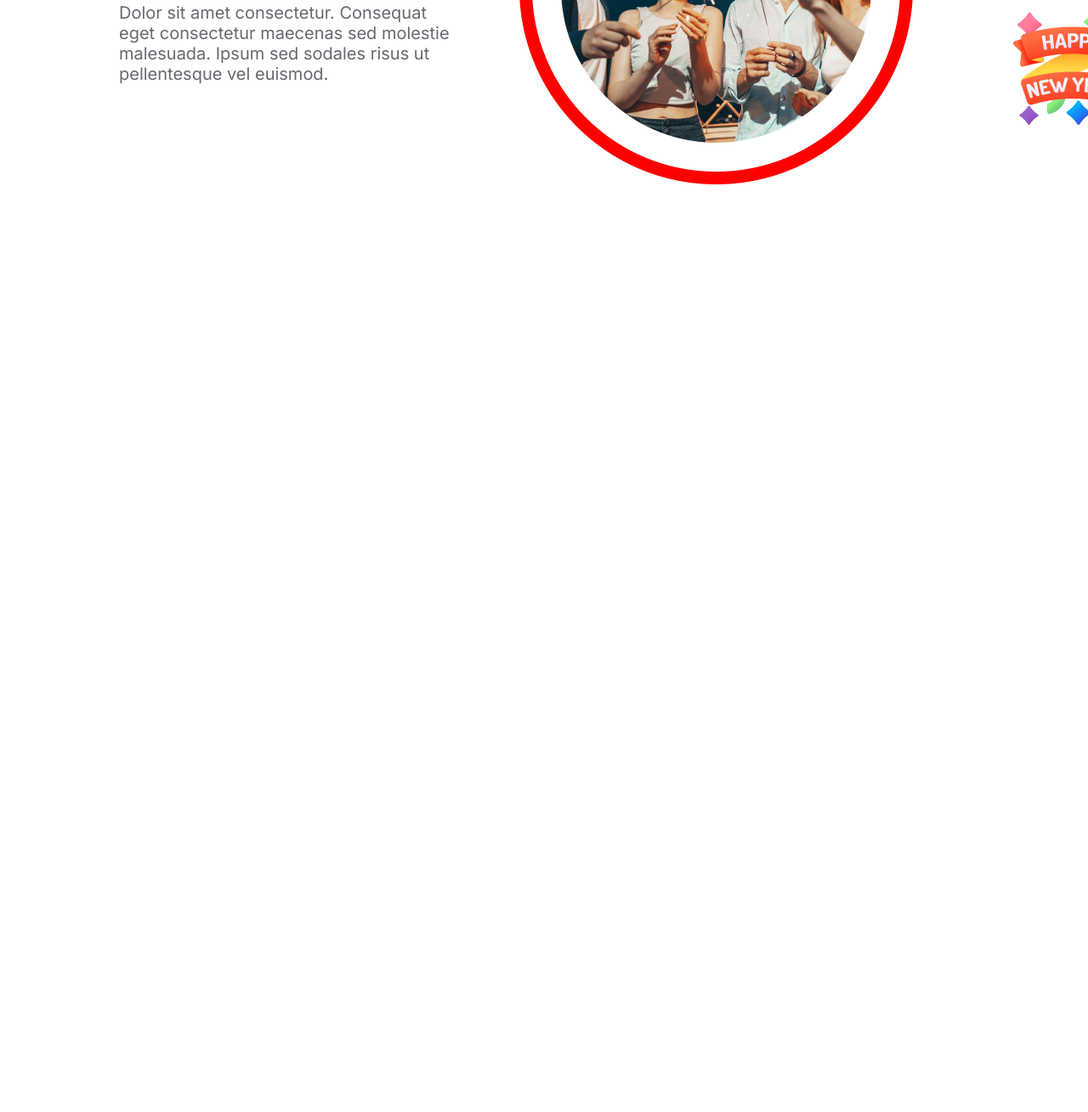
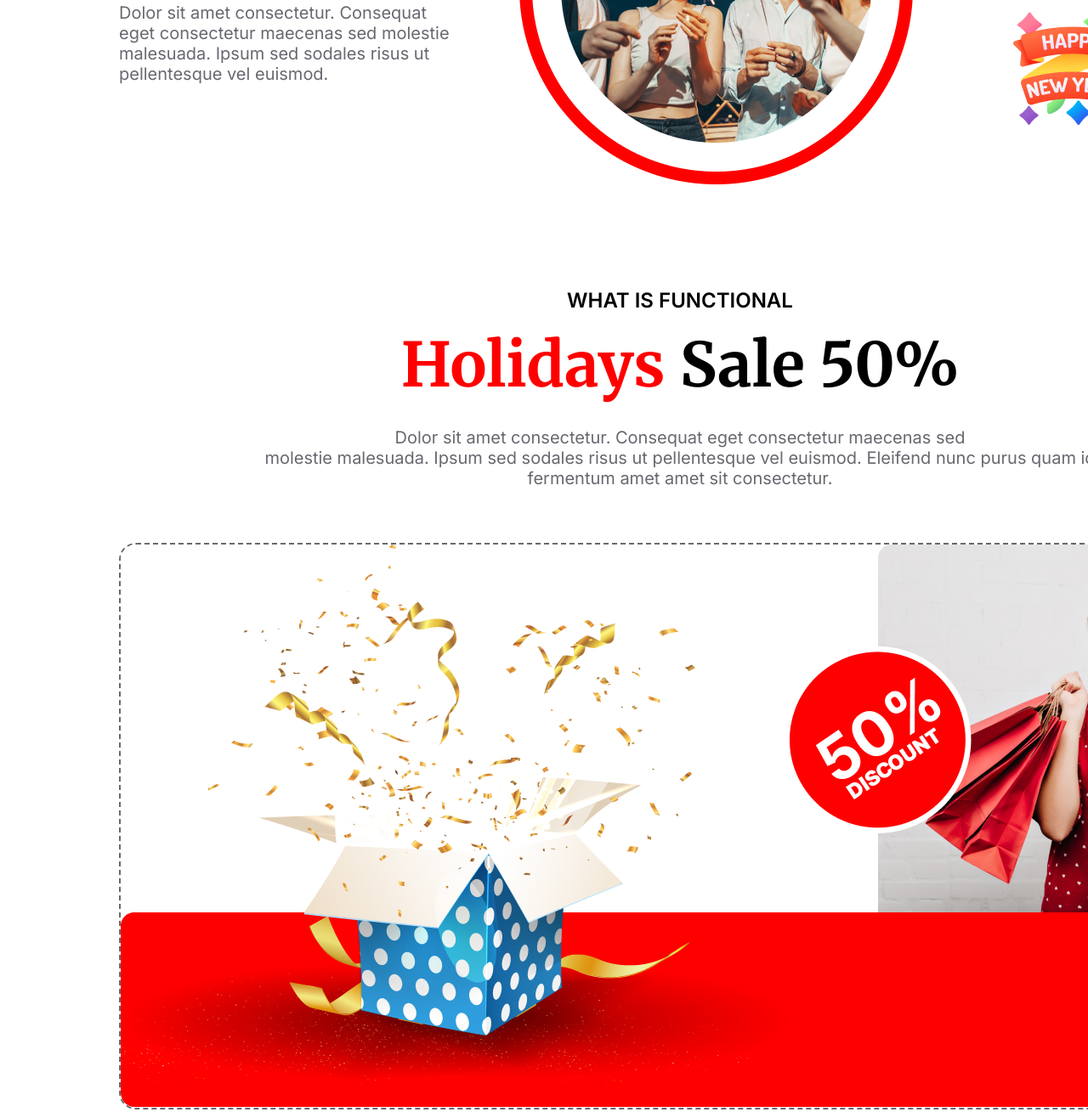
Before and after one commit to msaiful321/new-year-new-mission-website, a plain HTML site: page index.html in a window 1280 px wide. Shown: the part 3250-4559 px from the top of the page at 85% size. Before the commit the page ends 3589 px from the top, so only its background shows below. Drawn offline with Linux system fonts and the light colour scheme.

Commit message:
holyday section

```diff
--- a/css/style.css
+++ b/css/style.css
@@ -205,3 +205,45 @@ body {
   margin-bottom: 43px;
 }
 /* offer section end */
+
+/* holyday section start */
+.holyday-container {
+  width: 1320px;
+  margin: 0 auto 120px;
+}
+
+.holyday-text {
+  text-align: center;
+  width: 1068px;
+  margin: 0 auto;
+}
+
+.functional {
+  font-family: Inter, "Source Sans Pro";
+  font-size: 24px;
+  font-weight: 600;
+  margin-bottom: 16px;
+}
+
+.sale {
+  font-family: Merriweather, "Source Sans Pro";
+  font-size: 72px;
+  margin-bottom: 28px;
+}
+
+.sale span {
+  color: #ff0000;
+}
+
+.sale-description {
+  font-family: Inter, "Source Sans Pro";
+  font-size: 20px;
+  color: #6a6770;
+  margin-bottom: 64px;
+}
+
+.holyday-container img {
+  border: 2px dashed #6a6770;
+  border-radius: 20px;
+}
+/* holyday section end */
--- a/index.html
+++ b/index.html
@@ -87,6 +87,17 @@
                 </div>
             </div>
             <!-- offer section end -->
+
+            <!--holyday section start-->
+            <div class="holyday-container">
+                <div class="holyday-text">
+                    <p class="functional">WHAT IS FUNCTIONAL</p>
+                    <h1 class="sale"> <span>Holidays</span> Sale 50%</h1>
+                    <p class="sale-description">Dolor sit amet consectetur. Consequat eget consectetur maecenas sed <br> molestie malesuada. Ipsum sed sodales risus ut pellentesque vel euismod. Eleifend nunc purus quam id <br> fermentum amet amet sit consectetur.</p>
+                </div>
+                <img src="images/group-82.jpg" alt="50% Discount">
+            </div>
+            <!--holyday section end-->
         </main>
     </body>
 
```
